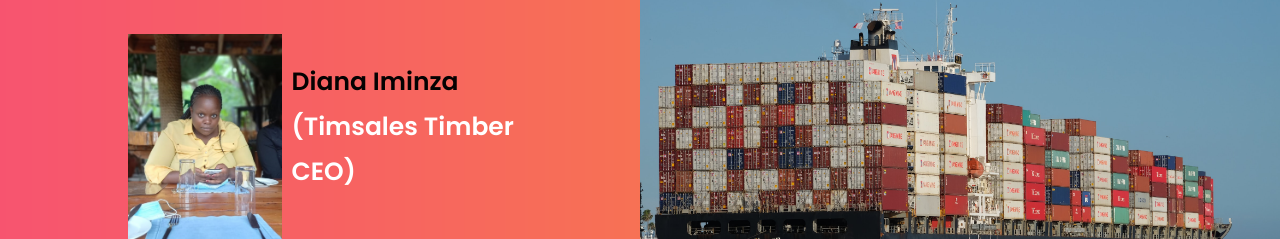
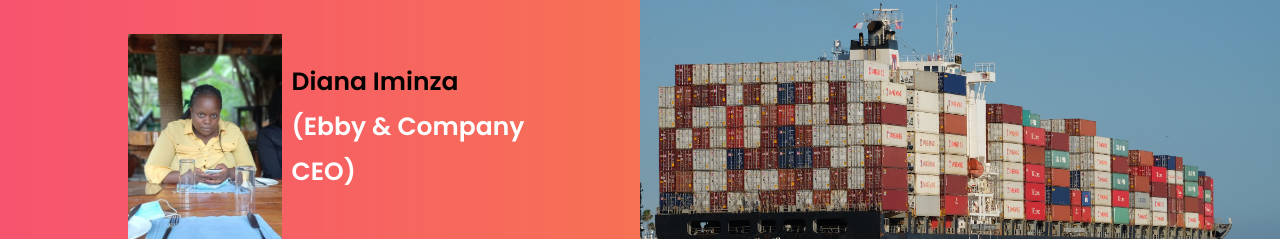
Before and after one commit to Sammzie92/tito-nina, a plain HTML site: page testimonial.html in a window 1280 px wide. Shown: the part 539-778 px from the top of the page. Drawn offline with nearby package versions, Linux system fonts and the light colour scheme; files whose address does not match are found by name.

Commit message:
Update testimonial.html

```diff
--- a/testimonial.html
+++ b/testimonial.html
@@ -80,7 +80,7 @@
                             <div class="img_8"><img src="images/WhatsApp%20Image%202023-04-10%20.jpg"></div>
                         </div>
                         <div class="right_main">
-                            <div class="nina_text">Diana Iminza<br><span style="color: #ffffff;">(Timsales Timber CEO)</span></div>
+                            <div class="nina_text">Diana Iminza<br><span style="color: #ffffff;">(Ebby & Company CEO)</span></div>
                         </div>
                         <p class="ipsum_text">As the Logistics Manager for Timsales Timber, I would like to commend Global Logistics on a job well done.
                             We recently used their services to transport our delicate timber products, and we were extremely impressed with their level of care and attention to detail.
```
